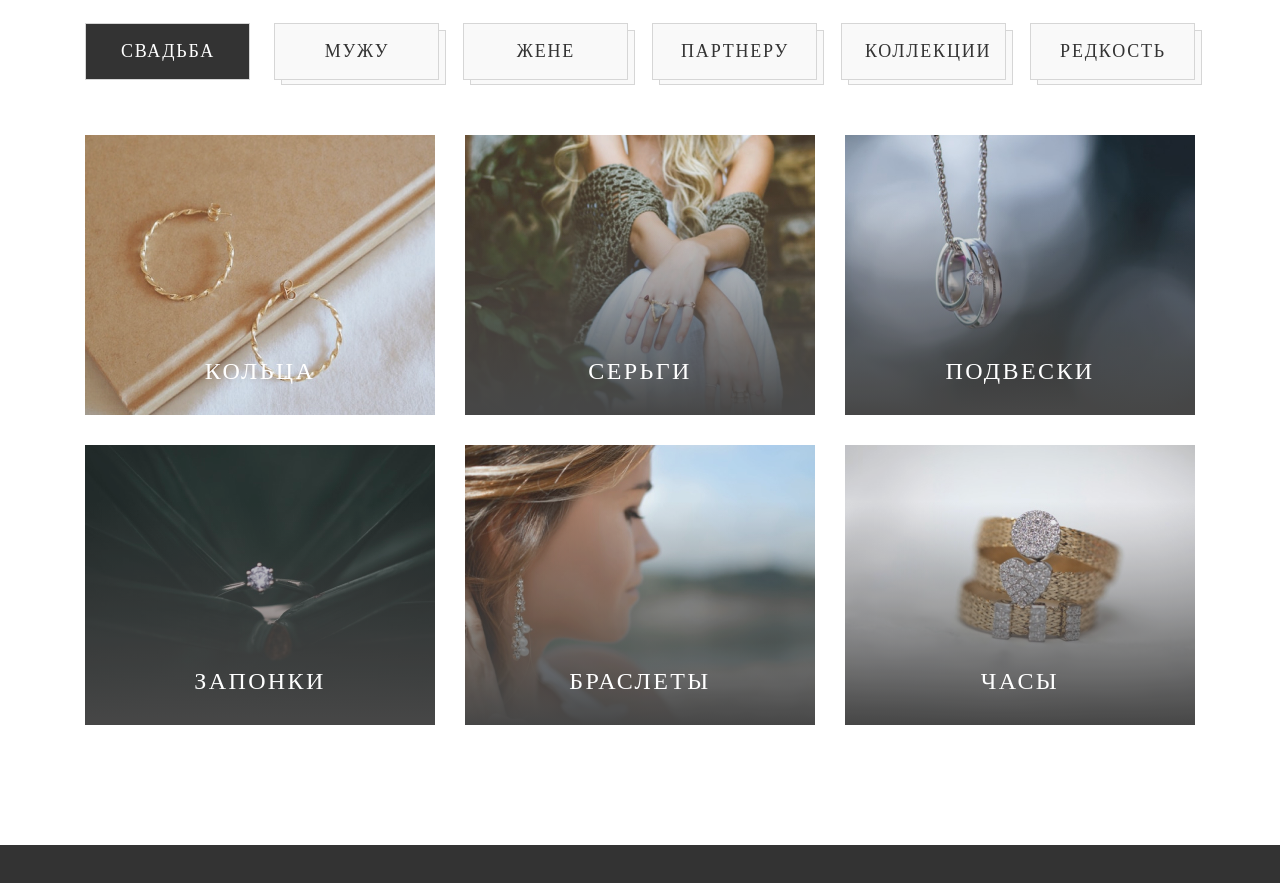
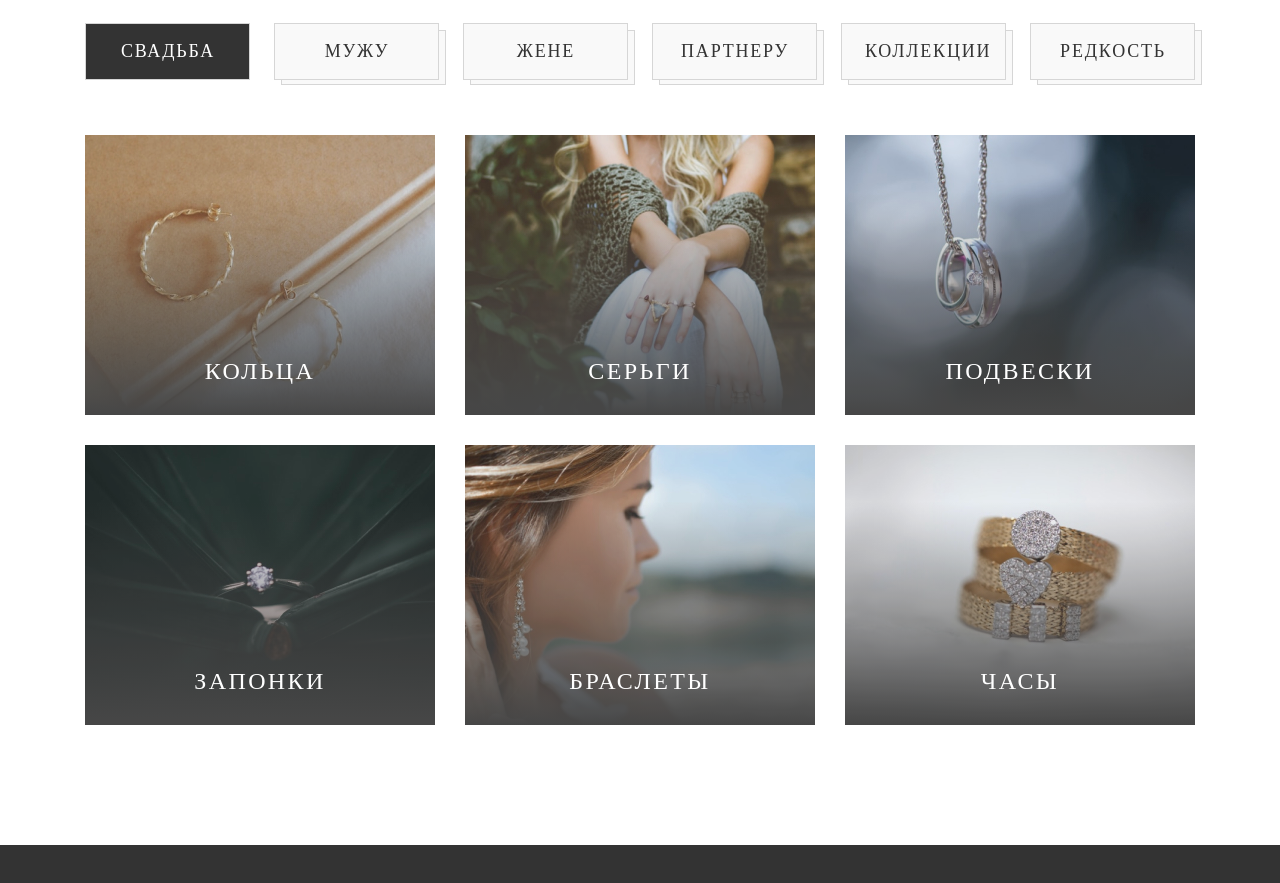
Before and after one commit to OnlyDropped/yuvelirny-magazin, a plain HTML site: page index.html in a window 1280 px wide. Shown: the part 1020-1903 px from the top of the page. Drawn offline with nearby package versions, Linux system fonts and the light colour scheme.

Commit message:
added changes

```diff
--- a/index.html
+++ b/index.html
@@ -103,7 +103,7 @@
           <div class="second-screen__caterories">
             <a class="second-screen__caterories-link" href="#">
               <div class="second-screen__category-item">
-                <div class="second-screen__category-images" style="background: url('../img/category/1.jpg');"></div>
+                <div class="second-screen__category-images" style="background: linear-gradient(180deg, rgba(180, 180, 180, 0) 20.31%, #333333 100%), url('../img/category/1.jpg');"></div>
                 <p class="second-screen__caterories-text">Кольца</p>
             </div>
             </a>
--- a/scss/_media.scss
+++ b/scss/_media.scss
@@ -318,7 +318,6 @@
   }
   .contacts {
     padding: 30px 0;
-    background: chocolate;
     &__wrap {
       flex-wrap: nowrap;
       row-gap: 15px;
```
Also changed, not shown: css/style.css, 1 other file.
